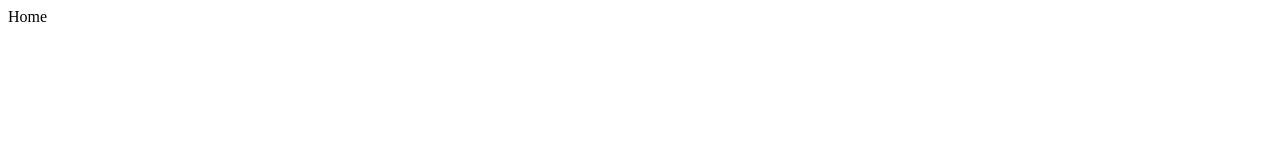
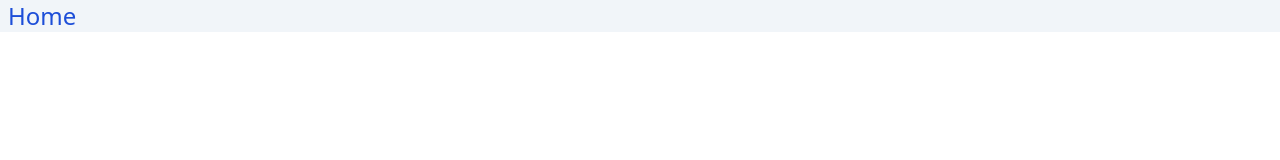
Before and after one commit to RodrigoNeoEx/prorise, a Next.js app: page / in a window 1280 px wide. Shown: the top 160 px of the page. Built offline with nearby package versions, Linux system fonts and the light colour scheme.

Commit message:
chore: add and set up tailwindcss

```diff
--- a/package.json
+++ b/package.json
@@ -22,9 +22,13 @@
   "devDependencies": {
     "@typescript-eslint/eslint-plugin": "^5.54.0",
     "@typescript-eslint/parser": "^5.54.0",
+    "autoprefixer": "^10.4.13",
     "eslint-config-prettier": "^8.7.0",
     "eslint-plugin-prettier": "^4.2.1",
     "eslint-plugin-react": "^7.32.2",
-    "prettier": "^2.8.4"
+    "postcss": "^8.4.21",
+    "prettier": "^2.8.4",
+    "prettier-plugin-tailwindcss": "^0.2.4",
+    "tailwindcss": "^3.2.7"
   }
 }
--- /dev/null
+++ b/postcss.config.js
@@ -0,0 +1,6 @@
+module.exports = {
+  plugins: {
+    tailwindcss: {},
+    autoprefixer: {},
+  },
+}
--- a/src/pages/_app.tsx
+++ b/src/pages/_app.tsx
@@ -1,5 +1,7 @@
-import type { AppProps } from 'next/app'
+import "styles/globals.css";
+
+import type { AppProps } from "next/app";
 
 export default function App({ Component, pageProps }: AppProps) {
-  return <Component {...pageProps} />
+	return <Component {...pageProps} />;
 }
--- a/src/pages/index.tsx
+++ b/src/pages/index.tsx
@@ -9,7 +9,7 @@ export default function Home() {
 				<meta name="viewport" content="width=device-width, initial-scale=1" />
 				<link rel="icon" href="/favicon.ico" />
 			</Head>
-			<main>Home</main>
+			<main className="flex overflow-hidden bg-slate-100 px-2 text-2xl text-blue-700">Home</main>
 		</>
 	);
 }
--- /dev/null
+++ b/src/styles/globals.css
@@ -0,0 +1,3 @@
+@tailwind base;
+@tailwind components;
+@tailwind utilities;
--- /dev/null
+++ b/tailwind.config.js
@@ -0,0 +1,8 @@
+/** @type {import('tailwindcss').Config} */
+module.exports = {
+  content: ["./src/**/*.{js,ts,jsx,tsx}"],
+  theme: {
+    extend: {},
+  },
+  plugins: [],
+};
```
Also changed, not shown: 2 other files (tests, documents, lock files or other folders).
